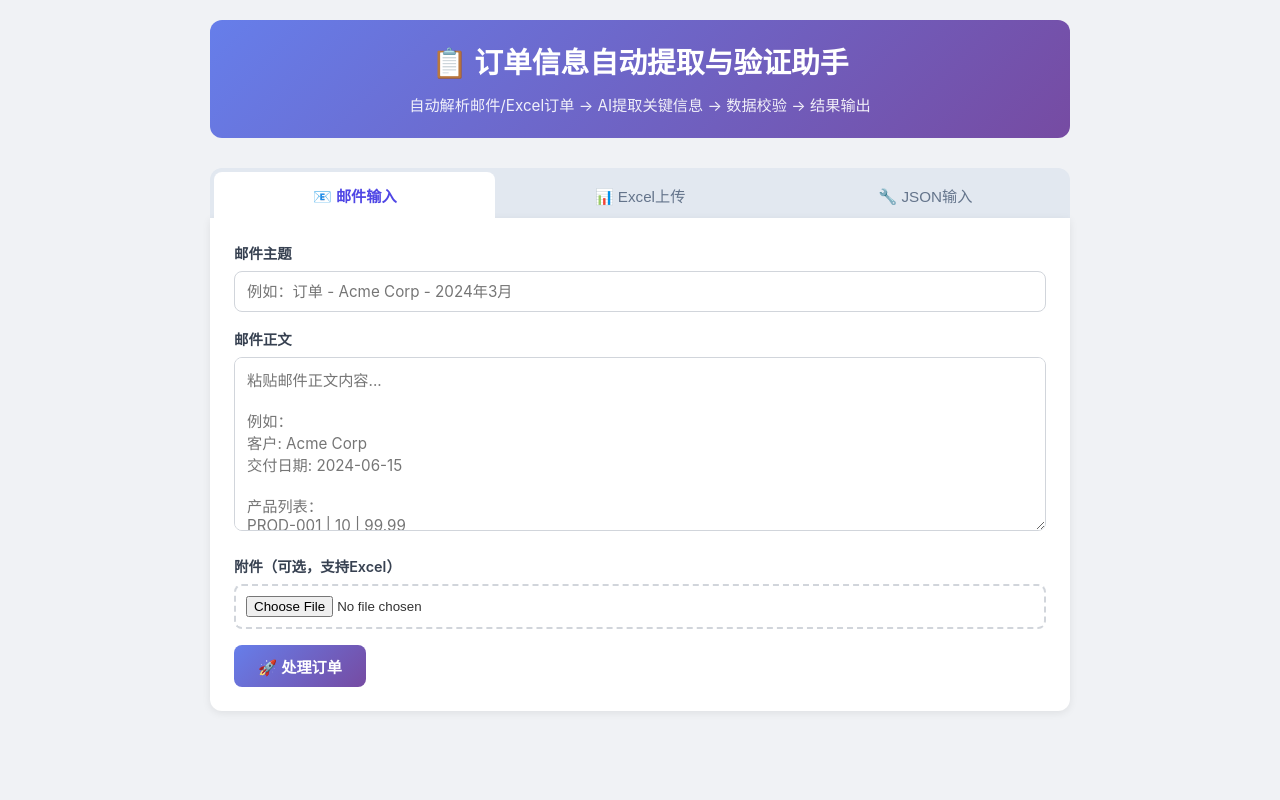
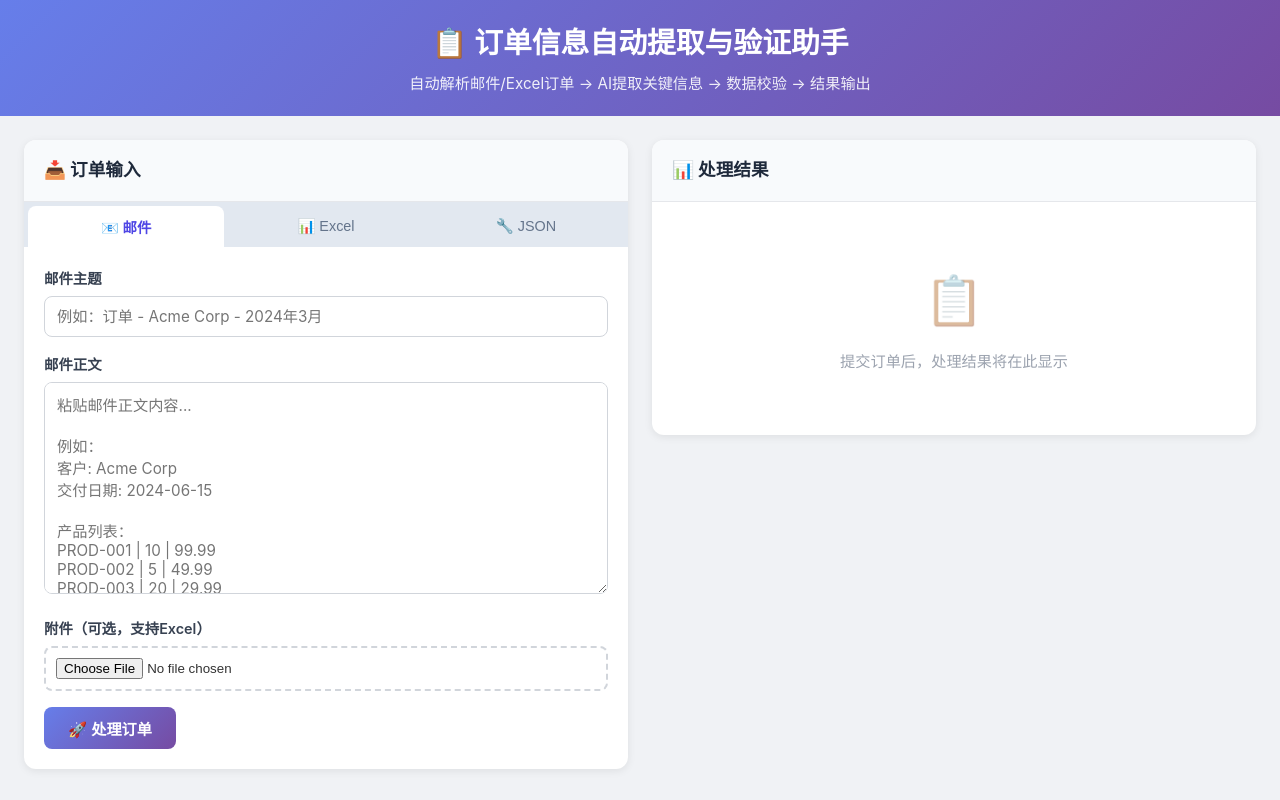
Before and after one commit to Luoky76/AICodingTest, a FastAPI app: page / in a window 1280 px wide. Run offline with FastAPI, Linux system fonts and the light colour scheme.

Commit message:
feat: auto-open browser, two-column layout, enhanced multi-item AI extraction
1. Auto-open browser on startup using threading.Timer + webbrowser
2. Redesigned layout from single-column (900px) to two-panel side-by-side
   layout (input left, results right) with max-width 1600px
3. Enhanced AI system prompt to explicitly require extracting ALL items
4. Improved items table with row numbers, subtotals, and grand total
5. Added placeholder state for results panel before first submission
6. Updated sample data to include 4 products instead of 2

Co-authored-by: Luoky76 <90124035+Luoky76@users.noreply.github.com>
Agent-Logs-Url: https://github.com/Luoky76/AICodingTest/sessions/5a6c5527-4578-46b7-a3bc-84fc45546fbe

```diff
--- a/app/external/ai_client.py
+++ b/app/external/ai_client.py
@@ -33,7 +33,9 @@ _SYSTEM_PROMPT = """你是一个专业的订单信息提取助手。你的任务
 
 提取规则：
 1. customerName: 提取客户/公司名称，如果找不到则返回空字符串
-2. items: 提取所有产品项目，包括产品编码、数量和单价
+2. items: 提取所有产品项目，包括产品编码、数量和单价。
+   **重要：一个订单中可能包含多个不同的商品，你必须识别并提取出所有的商品条目，不要遗漏任何一个。**
+   仔细检查文本中的每一行，确保所有产品都被提取到items数组中。
 3. deliveryDate: 提取交付日期，统一转为YYYY-MM-DD格式，如果找不到则返回空字符串
 4. confidence: 根据信息完整度给出0-1的置信度评分：
    - 1.0: 所有字段都能明确提取
--- a/app/static/app.js
+++ b/app/static/app.js
@@ -105,6 +105,7 @@ function showLoading() {
     document.getElementById('loading').style.display = 'block';
     document.getElementById('results').style.display = 'none';
     document.getElementById('error').style.display = 'none';
+    document.getElementById('placeholder').style.display = 'none';
 
     // Disable all submit buttons
     document.querySelectorAll('.btn-primary').forEach(btn => btn.disabled = true);
@@ -118,6 +119,7 @@ function hideLoading() {
 function showError(message) {
     hideLoading();
     document.getElementById('results').style.display = 'none';
+    document.getElementById('placeholder').style.display = 'none';
     const errorEl = document.getElementById('error');
     errorEl.style.display = 'block';
     document.getElementById('error-message').textContent = message;
@@ -126,6 +128,7 @@ function showError(message) {
 function showResults(data) {
     hideLoading();
     document.getElementById('error').style.display = 'none';
+    document.getElementById('placeholder').style.display = 'none';
     const resultsEl = document.getElementById('results');
     resultsEl.style.display = 'block';
 
@@ -155,14 +158,20 @@ function renderExtractedData(extracted) {
     html += `<tr><th>客户名称</th><td>${escapeHtml(extracted.customerName) || '<em>未识别</em>'}</td></tr>`;
     html += `<tr><th>交付日期</th><td>${escapeHtml(extracted.deliveryDate) || '<em>未识别</em>'}</td></tr>`;
     html += `<tr><th>置信度</th><td>${(extracted.confidence * 100).toFixed(1)}%</td></tr>`;
+    html += `<tr><th>商品数量</th><td>${extracted.items ? extracted.items.length : 0} 项</td></tr>`;
     html += '</table>';
 
     if (extracted.items && extracted.items.length > 0) {
         html += '<table class="items-table">';
-        html += '<tr><th>产品编码</th><th>数量</th><th>单价</th></tr>';
-        for (const item of extracted.items) {
-            html += `<tr><td>${escapeHtml(item.productCode)}</td><td>${item.quantity}</td><td>${item.price}</td></tr>`;
+        html += '<tr><th>序号</th><th>产品编码</th><th>数量</th><th>单价</th><th>小计</th></tr>';
+        let total = 0;
+        for (let i = 0; i < extracted.items.length; i++) {
+            const item = extracted.items[i];
+            const subtotal = item.quantity * item.price;
+            total += subtotal;
+            html += `<tr><td>${i + 1}</td><td>${escapeHtml(item.productCode)}</td><td>${item.quantity}</td><td>${item.price}</td><td>${subtotal.toFixed(2)}</td></tr>`;
         }
+        html += `<tr style="font-weight:700;border-top:2px solid #cbd5e1;"><td colspan="4" style="text-align:right;">合计</td><td>${total.toFixed(2)}</td></tr>`;
         html += '</table>';
     } else {
         html += '<p style="color: #9ca3af; margin-top: 8px;">未提取到订单项</p>';
@@ -207,7 +216,7 @@ function initSampleData() {
         const sample = {
             type: "email",
             subject: "订单 - Acme Corp - 2024年3月",
-            body: "Dear Team,\n\n请处理以下订单：\n\n客户: Acme Corp\n交付日期: 2024-06-15\n\n产品列表：\nPROD-001 | 10 | 99.99\nPROD-002 | 5 | 49.99\n\n谢谢！",
+            body: "Dear Team,\n\n请处理以下订单：\n\n客户: Acme Corp\n交付日期: 2024-06-15\n\n产品列表：\nPROD-001 | 10 | 99.99\nPROD-002 | 5 | 49.99\nPROD-003 | 20 | 29.99\nPROD-004 | 3 | 199.99\n\n谢谢！",
             attachments: []
         };
         document.getElementById('json-input').value = JSON.stringify(sample, null, 2);
--- a/app/static/style.css
+++ b/app/static/style.css
@@ -10,27 +10,20 @@ body {
     background: #f0f2f5;
     color: #333;
     line-height: 1.6;
-}
-
-.container {
-    max-width: 900px;
-    margin: 0 auto;
-    padding: 20px;
+    min-height: 100vh;
 }
 
 /* Header */
 header {
     text-align: center;
-    margin-bottom: 30px;
-    padding: 20px;
+    padding: 20px 30px;
     background: linear-gradient(135deg, #667eea 0%, #764ba2 100%);
-    border-radius: 12px;
     color: white;
 }
 
 header h1 {
     font-size: 1.8em;
-    margin-bottom: 8px;
+    margin-bottom: 6px;
 }
 
 .subtitle {
@@ -38,23 +31,56 @@ header h1 {
     opacity: 0.9;
 }
 
+/* Main two-column layout */
+.main-layout {
+    display: flex;
+    gap: 24px;
+    padding: 24px;
+    max-width: 1600px;
+    margin: 0 auto;
+    align-items: flex-start;
+}
+
+.panel {
+    background: white;
+    border-radius: 12px;
+    box-shadow: 0 2px 8px rgba(0, 0, 0, 0.08);
+    overflow: hidden;
+}
+
+.panel-input {
+    flex: 1;
+    min-width: 0;
+}
+
+.panel-output {
+    flex: 1;
+    min-width: 0;
+}
+
+.panel-title {
+    padding: 16px 20px;
+    font-size: 1.1em;
+    color: #1e293b;
+    border-bottom: 1px solid #e5e7eb;
+    background: #f8fafc;
+}
+
 /* Tabs */
 .tabs {
     display: flex;
     gap: 4px;
-    margin-bottom: 0;
     background: #e2e8f0;
-    border-radius: 12px 12px 0 0;
     padding: 4px 4px 0;
 }
 
 .tab {
     flex: 1;
-    padding: 12px 16px;
+    padding: 10px 14px;
     border: none;
     background: transparent;
     color: #64748b;
-    font-size: 0.95em;
+    font-size: 0.9em;
     cursor: pointer;
     border-radius: 8px 8px 0 0;
     transition: all 0.2s;
@@ -75,11 +101,7 @@ header h1 {
 /* Tab Content */
 .tab-content {
     display: none;
-    background: white;
-    padding: 24px;
-    border-radius: 0 0 12px 12px;
-    box-shadow: 0 2px 8px rgba(0, 0, 0, 0.08);
-    margin-bottom: 24px;
+    padding: 20px;
 }
 
 .tab-content.active {
@@ -177,10 +199,27 @@ header h1 {
     gap: 10px;
 }
 
+/* Placeholder */
+.placeholder {
+    text-align: center;
+    padding: 60px 20px;
+    color: #9ca3af;
+}
+
+.placeholder-icon {
+    font-size: 3em;
+    margin-bottom: 12px;
+    opacity: 0.5;
+}
+
+.placeholder p {
+    font-size: 0.95em;
+}
+
 /* Loading */
 .loading {
     text-align: center;
-    padding: 40px;
+    padding: 60px 20px;
 }
 
 .spinner {
--- a/app/templates/index.html
+++ b/app/templates/index.html
@@ -7,17 +7,21 @@
     <link rel="stylesheet" href="/static/style.css">
 </head>
 <body>
-    <div class="container">
     <header>
         <h1>📋 订单信息自动提取与验证助手</h1>
         <p class="subtitle">自动解析邮件/Excel订单 → AI提取关键信息 → 数据校验 → 结果输出</p>
     </header>
 
+    <div class="main-layout">
+        <!-- Left Panel: Input -->
+        <div class="panel panel-input">
+            <h2 class="panel-title">📥 订单输入</h2>
+
             <!-- Tab Navigation -->
             <div class="tabs">
-            <button class="tab active" data-tab="email">📧 邮件输入</button>
-            <button class="tab" data-tab="excel">📊 Excel上传</button>
-            <button class="tab" data-tab="json">🔧 JSON输入</button>
+                <button class="tab active" data-tab="email">📧 邮件</button>
+                <button class="tab" data-tab="excel">📊 Excel</button>
+                <button class="tab" data-tab="json">🔧 JSON</button>
             </div>
 
             <!-- Email Input Tab -->
@@ -30,8 +34,8 @@
                     </div>
                     <div class="form-group">
                         <label for="email-body">邮件正文</label>
-                    <textarea id="email-body" name="body" rows="8"
-                              placeholder="粘贴邮件正文内容...&#10;&#10;例如：&#10;客户: Acme Corp&#10;交付日期: 2024-06-15&#10;&#10;产品列表：&#10;PROD-001 | 10 | 99.99&#10;PROD-002 | 5 | 49.99"></textarea>
+                        <textarea id="email-body" name="body" rows="10"
+                                  placeholder="粘贴邮件正文内容...&#10;&#10;例如：&#10;客户: Acme Corp&#10;交付日期: 2024-06-15&#10;&#10;产品列表：&#10;PROD-001 | 10 | 99.99&#10;PROD-002 | 5 | 49.99&#10;PROD-003 | 20 | 29.99"></textarea>
                     </div>
                     <div class="form-group">
                         <label for="email-attachment">附件（可选，支持Excel）</label>
@@ -62,12 +66,12 @@
                 <form id="json-form">
                     <div class="form-group">
                         <label for="json-input">JSON数据</label>
-                    <textarea id="json-input" rows="12" placeholder='输入JSON格式数据...
+                        <textarea id="json-input" rows="14" placeholder='输入JSON格式数据...
 
 {
   "type": "email",
   "subject": "订单 - Acme Corp",
-  "body": "客户: Acme Corp\n交付日期: 2024-06-15\n\nPROD-001 | 10 | 99.99\nPROD-002 | 5 | 49.99",
+  "body": "客户: Acme Corp\n交付日期: 2024-06-15\n\nPROD-001 | 10 | 99.99\nPROD-002 | 5 | 49.99\nPROD-003 | 20 | 29.99",
   "attachments": []
 }'></textarea>
                     </div>
@@ -77,6 +81,11 @@
                     </div>
                 </form>
             </div>
+        </div>
+
+        <!-- Right Panel: Results -->
+        <div class="panel panel-output">
+            <h2 class="panel-title">📊 处理结果</h2>
 
             <!-- Loading Indicator -->
             <div class="loading" id="loading" style="display: none;">
@@ -84,10 +93,14 @@
                 <p>正在处理订单...</p>
             </div>
 
+            <!-- Placeholder when no results -->
+            <div class="placeholder" id="placeholder">
+                <div class="placeholder-icon">📋</div>
+                <p>提交订单后，处理结果将在此显示</p>
+            </div>
+
             <!-- Results Section -->
             <div class="results" id="results" style="display: none;">
-            <h2>📊 处理结果</h2>
-
                 <!-- Status Badge -->
                 <div class="status-badge" id="status-badge"></div>
 
@@ -122,6 +135,7 @@
                 <p id="error-message"></p>
             </div>
         </div>
+    </div>
 
     <script src="/static/app.js"></script>
 </body>
--- a/main.py
+++ b/main.py
@@ -2,6 +2,9 @@
 
 Entry point for the FastAPI application.
 """
+
+import threading
+import webbrowser
 
 import uvicorn
 from fastapi import FastAPI
@@ -13,26 +16,37 @@ from app.config import settings
 
 def create_app() -> FastAPI:
     """Create and configure the FastAPI application."""
-    app = FastAPI(
+    application = FastAPI(
         title="订单信息自动提取与验证助手",
         description="Order Information Auto-Extraction and Verification Assistant",
         version="0.1.0",
     )
 
     # Mount static files
-    app.mount("/static", StaticFiles(directory="app/static"), name="static")
+    application.mount("/static", StaticFiles(directory="app/static"), name="static")
 
     # Include API routes
-    app.include_router(router)
+    application.include_router(router)
 
-    return app
+    return application
 
 
 app = create_app()
 
 
+def _open_browser() -> None:
+    """Open the default browser to the application URL after a short delay."""
+    url = f"http://127.0.0.1:{settings.PORT}"
+    webbrowser.open(url)
+
+
 def main() -> None:
     """Run the application server."""
+    # Open browser in a background thread so it doesn't block server startup
+    timer = threading.Timer(1.5, _open_browser)
+    timer.daemon = True
+    timer.start()
+
     uvicorn.run(
         "main:app",
         host=settings.HOST,
```
Also changed, not shown: other parts of app/static/style.css (+13 -16 lines). Lines whose indentation alone changed are shown as unchanged.
